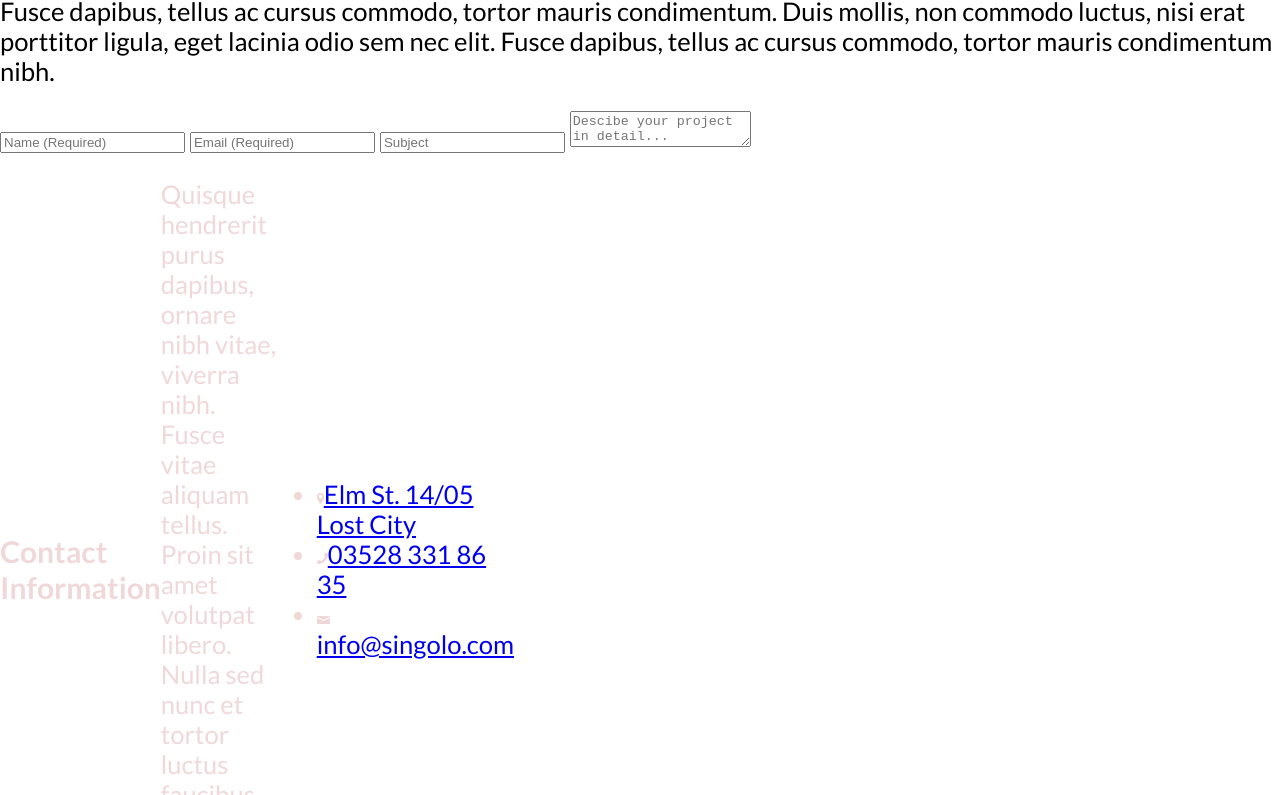
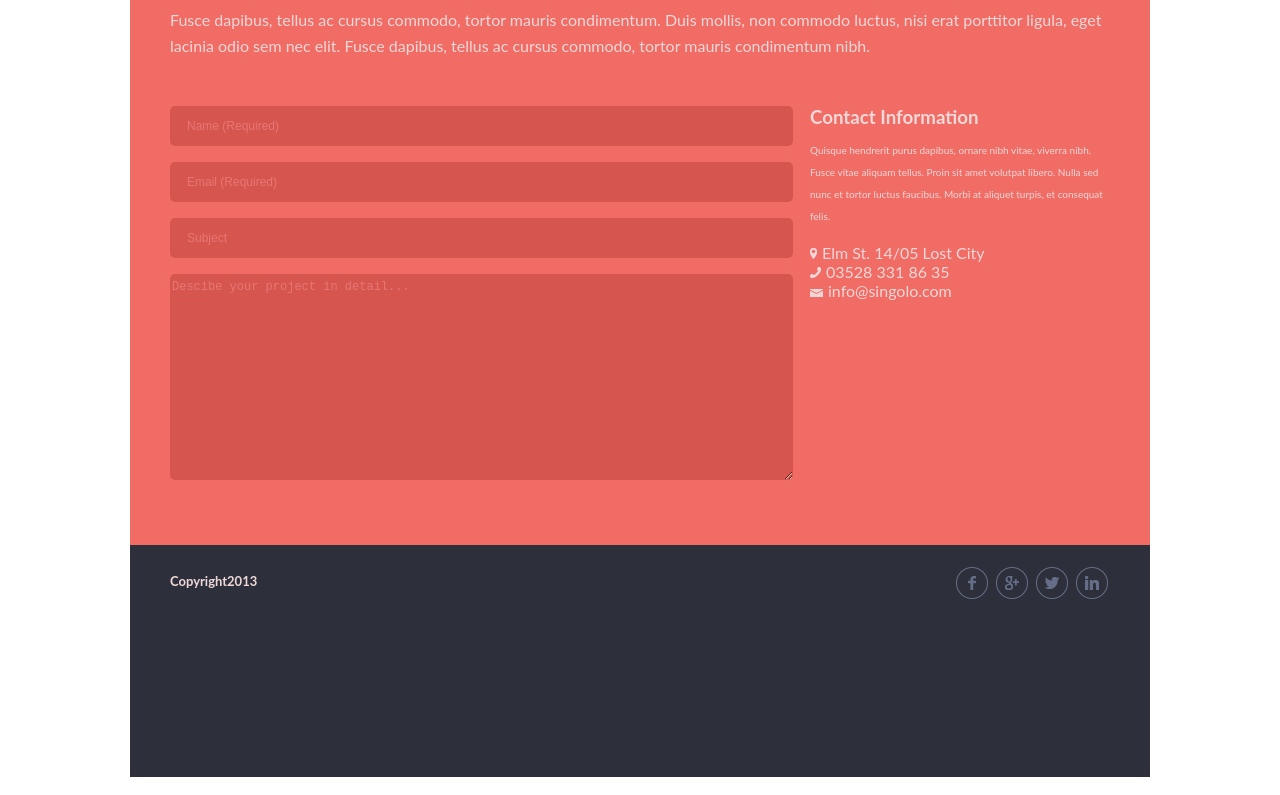
Before and after one commit to kydyrbekova/singolo, a plain HTML site: page singolo3.html in a window 1280 px wide. Shown: the part 114-909 px from the top of the page. Drawn offline with Linux system fonts and the light colour scheme.

Commit message:
feat: fix update

```diff
--- a/singolo3.css
+++ b/singolo3.css
@@ -1,133 +1,148 @@
-@font-face {
-    font-family: "Lato";
-    src: url("./assets/fonts/Lato-Regular.ttf") format("truetype");
-    font-weight: 400;
-  }
 
-  @font-face {
-    font-family: "Lato";
-    src: url("./assets/fonts/Lato-Bold.ttf") format("truetype");
-    font-weight: 700;
-  }
+  body {
+    margin: 0 auto;
+    max-width: 1020px;
+    color: #f0d8d9;
+    font-family: lato, sans-serif;
+}
 
-  @font-face {
-    font-family: "Lato";
-    src: url("./assets/fonts/Lato-Light.ttf") format("truetype");
-    font-weight: 300;
-  }
+h1,
+h2,
+h3,
+h4 {
+    margin: 0;
+}
 
-  @font-face {
-    font-family: "Lato";
-    src: url("./assets/fonts/Lato-Black.ttf") format("truetype");
-    font-weight: 900;
-  }
-  /*
- html {
-    font-size: 16px;
-    font-family: "Lato";
-    font-weight: 400;
-  }
-  */
-  body {
-   margin: 0;
-   padding: 0;
-   font-size: 1.6rem;
-   font-family: 'Lato', Verdana, sans-serif;
-  }
+a {
+    text-decoration: none;
+    color: #f0d8d9;
+}
 
-  .Get_Quote {
+p {
+    font-family: lato, sans-serif;
+    margin: 0px;
+    margin-top: 0px;
+}
+
+ul {
+    padding: 0;
+}
+
+.top {
+    padding-top: 65px;
+}
+
+.top h2 {
+    font-size: 31px;
+    font-family: lato, sans-serif;
+    padding-bottom: 18px;
+}
+
+.top p {
+    line-height: 26px;
+}
+
+.futerbox {
     background-color: #f06c64;
+    padding: 0 40px;
+}
 
-  }
+.formobj form {
+    display: flex;
+    flex-direction: column;
+}
 
-  .Quote {
+.form {
+    margin-top: 47px;
+    margin-bottom: 49px;
     display: flex;
     justify-content: space-between;
+}
 
-    }
-    .quote_form {
-        max-width: 591px;
-        padding-top: 44px;
-        padding-bottom: 48px;
-        border-bottom: 6px solid #ea676b;
-      }
-      .quote_form_class {
-        width: 100%;
-        border: none;
-        padding: 10px 14px 13px;
-        border-radius: 5px;
-        background-color: #d6564f;
-        margin-bottom: 16px;
-      }
+input,
+textarea {
+    line-height: 22px;
+    font-size: 12px;
+    background-color: #d6564f;
+    border-radius: 5px;
+    border-style: none;
+    margin-bottom: 16px;
+    width: 619px;
+}
 
-      .quote_form_textarea {
-        font-family: 'Lato';
-        font-size: 1.2rem;
-        line-height: 2.2rem;
-        font-weight: 400;
-        color: #f48c8f;
-        height: 182px;
-        letter-spacing: 0.019em;
-        padding: 7px 14px 13px;
-      }
-      .contact {
-        max-width: 301px;
-        color: #f0d8d9;
-      }
-      .contact_title {
-        font-size: 1.8rem;
-        line-height: 1.8rem;
-        font-weight: 900;
-        margin: 0;
-        padding-top: 44px;
-      }
+input::placeholder,
+textarea::placeholder {
+    color: #e87675;
+    margin: auto;
+}
 
-      .contact_desc {
-        font-size: 1.2rem;
-        line-height: 2.2rem;
-        font-weight: 400;
-        margin: 0;
-        padding-top: 11px;
-      }
+input::placeholder {
+    padding-left: 15px;
+}
 
+input {
+    height: 38px;
+}
 
-      .contact {
-        display: inline-flex;
-        align-items: center;
-        margin: 0;
-      }
+textarea {
+    height: 202px;
+}
 
-      .contact__link {
-        font-size: 1.2rem;
-        line-height: 2.2rem;
-        font-weight: 400;
-        width: 300px;
-        margin-left: 9px;
-        text-decoration: none;
-        color: #f0d8d9;
-      }
+.formobj {
+    max-width: 620px;
+}
 
+.contact {
+    max-width: 300px;
+}
 
+.contact p {
+    margin-top: 11px;
+    line-height: 22px;
+}
 
-.Title_Quote {
-  color: #f0d8d9;
- line-height: 18px;
-font-family: "Lato";
-font-weight: 900;
-text-align: left;
-margin: 0;
-letter-spacing: -0.02rem;
-font-size: 3rem;
+.bottom {
+    margin: 0 -40px;
+    padding-top: 27px;
+    background-color: #2d303a;
+    height: 176px;
+    display: flex;
+    justify-content: space-between;
+    padding: 28px 40px;
 }
-  .Desc_Quote {
-    width: 940px;
-    height: 57px;
-    font-size: 18px;
-    line-height: 30px;
-    color: #f0d8d9;
-    font-family: "Lato";
-    font-weight: 300;
-    text-align: left;
-    padding-top: 27px;
-    margin: 0;
-  }
+
+.bottom h4 {
+    font-size: 13px;
+}
+
+.contact p {
+    font-size: 10px;
+}
+
+.countact ul {
+    padding-inline-start: 0px;
+}
+
+.contactlist li {
+    list-style: none;
+    vertical-align: center;
+}
+
+.contactlist li img {
+    margin-right: 5px;
+}
+
+.socialbtn li {
+    margin-right: 8px;
+    list-style: none;
+}
+
+.socialbtn {
+    display: flex;
+    margin-top: 24px;
+    margin-bottom: 15px;
+}
+
+ul.socialbtn {
+    margin: -7px;
+}
```
